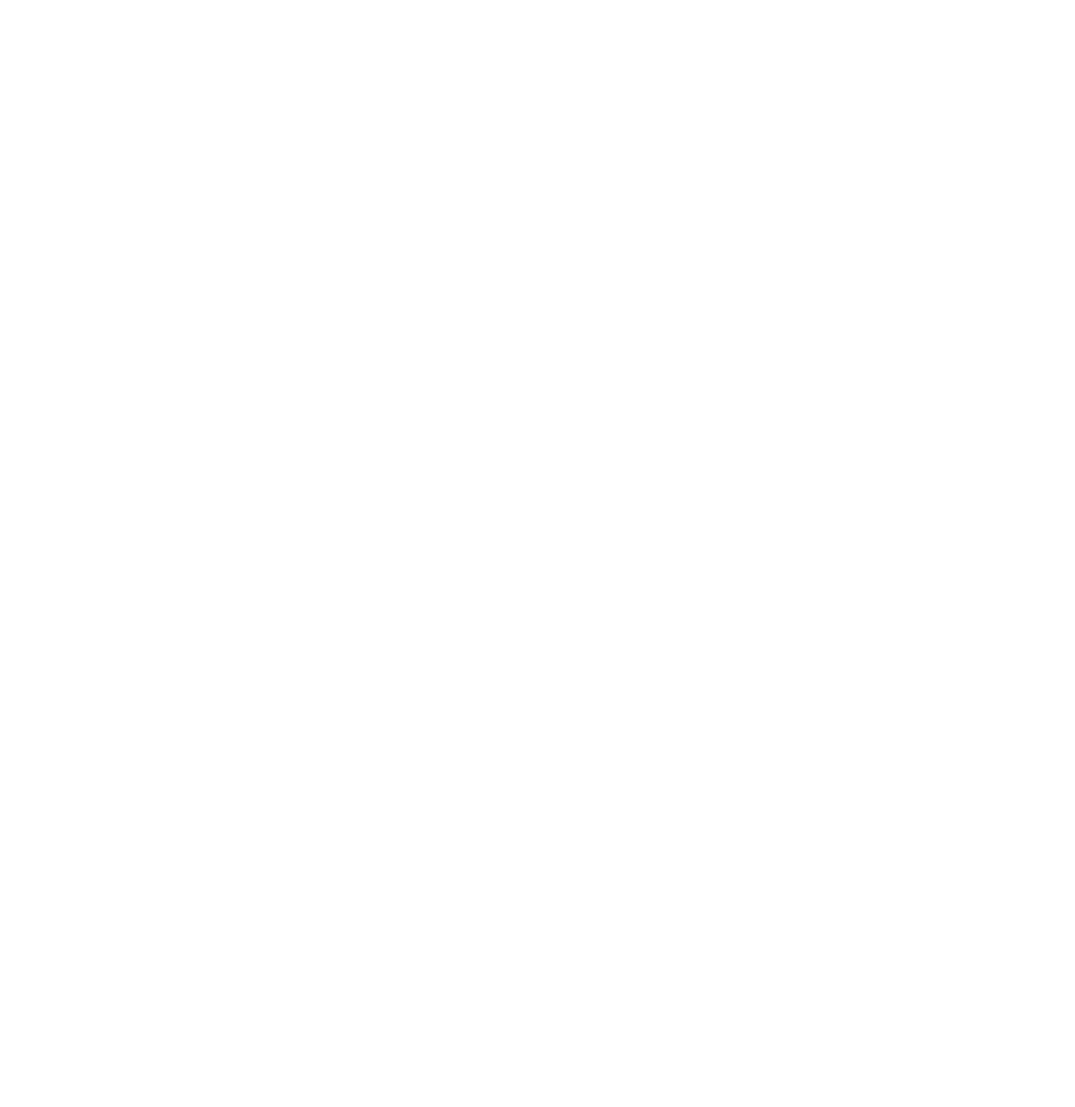
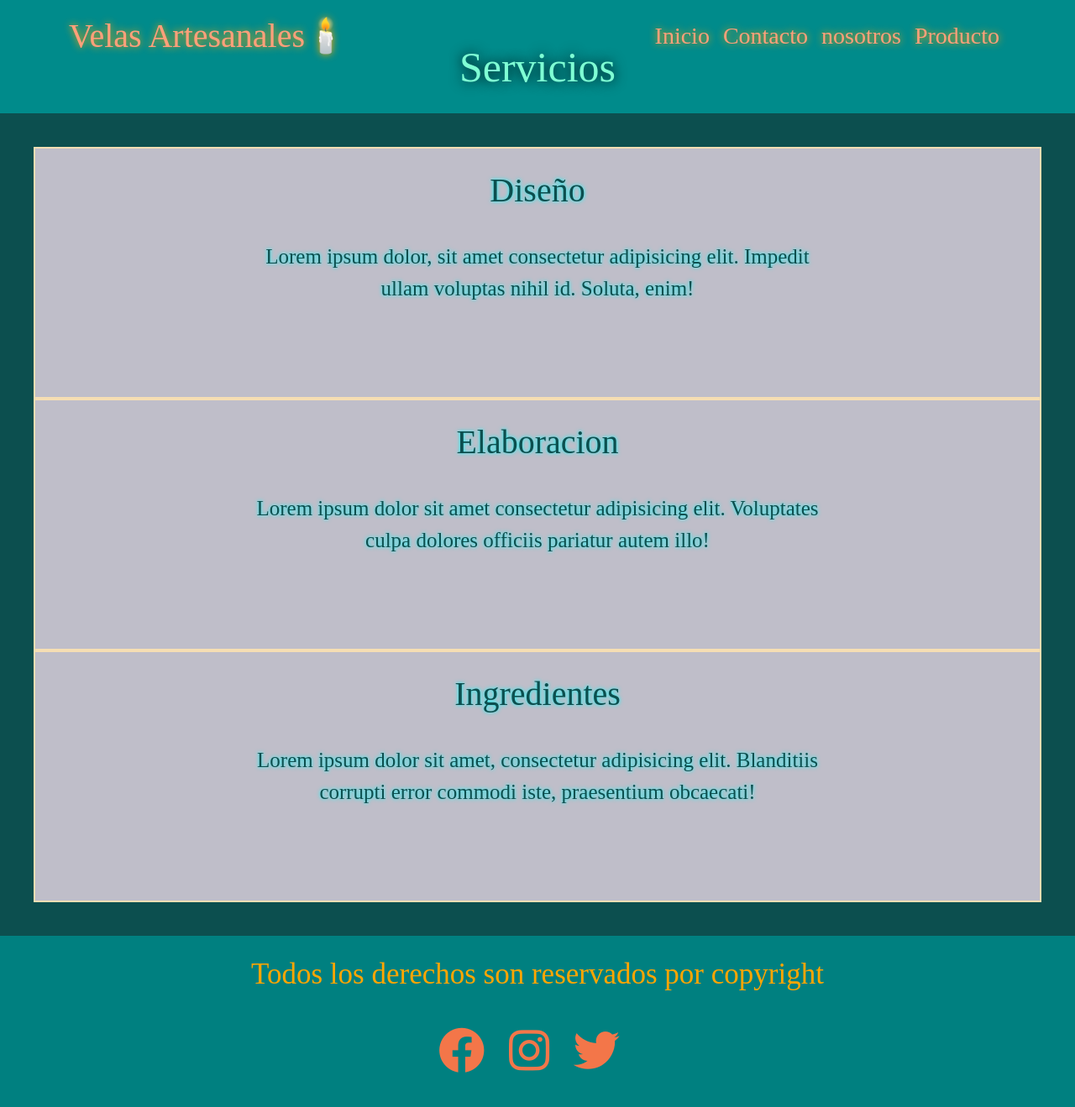
Before and after one commit to Ale99B/proyectovelas, a plain HTML site: page pages/servicios.html in a window 1280 px wide. Shown: the whole page at 84% size. Before the commit the page ends 800 px from the top, so only its background shows below. Drawn offline with nearby package versions, Linux system fonts and the light colour scheme; a web font is replaced by a local one.

Commit message:
agrego contenido de la carpeta pages de servicios de html y css

```diff
--- a/estilos.css
+++ b/estilos.css
@@ -506,3 +506,43 @@ h1.formulario{
     }
 }
 /* contacto - fin */
+
+/* servicios - inicio */
+
+.servicios{
+    background-color: darkcyan;
+    text-align: center;
+    font-size: 50px;
+    padding: 50px 0px 25px 0px;
+    color: aquamarine;
+    text-shadow: 0 0 15px black;
+    margin-bottom: 0px;
+}
+
+
+.servicios-s{
+    background-color: rgb(12, 79, 79);
+    width: 100%;
+    height: auto;
+    padding: 40px;
+}
+.caja{
+    background-color: rgba(225, 212, 224, 0.843);
+    text-align: center;
+    color: rgb(12, 79, 79);
+    text-shadow: 0 0 5px aqua;
+    font-size: 40px;
+    border: 2px solid wheat;
+    height: 300px;
+    padding: 20px;
+}
+
+.p-s{
+    text-align: center;
+    font-size: 25px;
+    padding: 30px 20% 0px 20%;
+
+}
+
+
+/* servicios - fin */
--- a/pages/servicios.html
+++ b/pages/servicios.html
@@ -0,0 +1,72 @@
+<!DOCTYPE html>
+<html lang="es">
+
+<head>
+    <meta charset="UTF-8">
+    <meta http-equiv="X-UA-Compatible" content="IE=edge">
+    <meta name="viewport" content="width=device-width, initial-scale=1.0">
+    <link href="https://cdn.jsdelivr.net/npm/bootstrap@5.2.3/dist/css/bootstrap.min.css" rel="stylesheet"
+        integrity="sha384-rbsA2VBKQhggwzxH7pPCaAqO46MgnOM80zW1RWuH61DGLwZJEdK2Kadq2F9CUG65" crossorigin="anonymous">
+    <link rel="preconnect" href="https://fonts.googleapis.com">
+    <link rel="preconnect" href="https://fonts.gstatic.com" crossorigin>
+    <link href="https://fonts.googleapis.com/css2?family=Aref+Ruqaa+Ink&display=swap" rel="stylesheet">
+    <link rel="stylesheet" href="https://cdnjs.cloudflare.com/ajax/libs/font-awesome/6.4.0/css/all.min.css" integrity="sha512-iecdLmaskl7CVkqkXNQ/ZH/XLlvWZOJyj7Yy7tcenmpD1ypASozpmT/E0iPtmFIB46ZmdtAc9eNBvH0H/ZpiBw==" crossorigin="anonymous" referrerpolicy="no-referrer" />
+    <link rel="stylesheet" href="../estilos.css">
+    <title>Servicios</title>
+</head>
+
+<body>
+
+
+    <!-- nav-inicia -->
+    <nav class="navbar navbar-expand-sm navbar-dark fixed-top">
+        <div class="container">
+            <a class="navbar-brand" href="#">Velas Artesanales🕯️</a>
+            <button class="navbar-toggler" type="button" data-bs-toggle="collapse" data-bs-target="#collapsibleNavbar">
+                <span class="navbar-toggler-icon"></span>
+            </button>
+            <div class="collapse navbar-collapse" id="collapsibleNavbar">
+                <ul class="navbar-nav ms-auto">
+                    <li class="nav-item">
+                        <a class="nav-link" href="../index.html">Inicio</a>
+                    </li>
+                    <li class="nav-item">
+                        <a class="nav-link" href="../pages/contacto.html">Contacto</a>
+                    </li>
+                    <li class="nav-item">
+                        <a class="nav-link" href="../pages/nosotros.html">nosotros</a>
+                    </li>
+                    <li class="nav-item">
+                        <a class="nav-link" href="../pages/producto.html">Producto</a>
+                    </li>
+                </ul>
+            </div>
+        </div>
+    </nav>
+    <!-- nav-fin -->
+
+    <h2 class="servicios">Servicios</h2>
+    <main class="servicios-s container-fluid">
+        <div class="caja1 caja">Diseño <p class="p-s">Lorem ipsum dolor, sit amet consectetur adipisicing elit. Impedit ullam voluptas nihil id. Soluta, enim!</p></div>
+        <div class="caja2 caja">Elaboracion <P class="p-s">Lorem ipsum dolor sit amet consectetur adipisicing elit. Voluptates culpa dolores officiis pariatur autem illo!</P></div>
+        <div class="caja3 caja">Ingredientes <p class="p-s">Lorem ipsum dolor sit amet, consectetur adipisicing elit. Blanditiis corrupti error commodi iste, praesentium obcaecati!</p></div>
+    </main>
+
+    <footer class="footer-p">
+        <p>Todos los derechos son reservados por copyright</p>
+        <div class="redes">
+            <a href="https://es-la.facebook.com/login/device-based/regular/login/">
+                <i class="fa-brands fa-facebook"></i></a>
+            <a href="https://www.instagram.com/accounts/login/">
+                    <i class="fa-brands fa-instagram"></i></a>
+            <a href="https://twitter.com/?lang=es">
+                <i class="fa-brands fa-twitter"></i></a>
+        </div>
+    </footer>
+
+    <script src="https://cdn.jsdelivr.net/npm/bootstrap@5.2.3/dist/js/bootstrap.bundle.min.js"
+        integrity="sha384-kenU1KFdBIe4zVF0s0G1M5b4hcpxyD9F7jL+jjXkk+Q2h455rYXK/7HAuoJl+0I4" crossorigin="anonymous">
+    </script>
+</body>
+
+</html>
```
